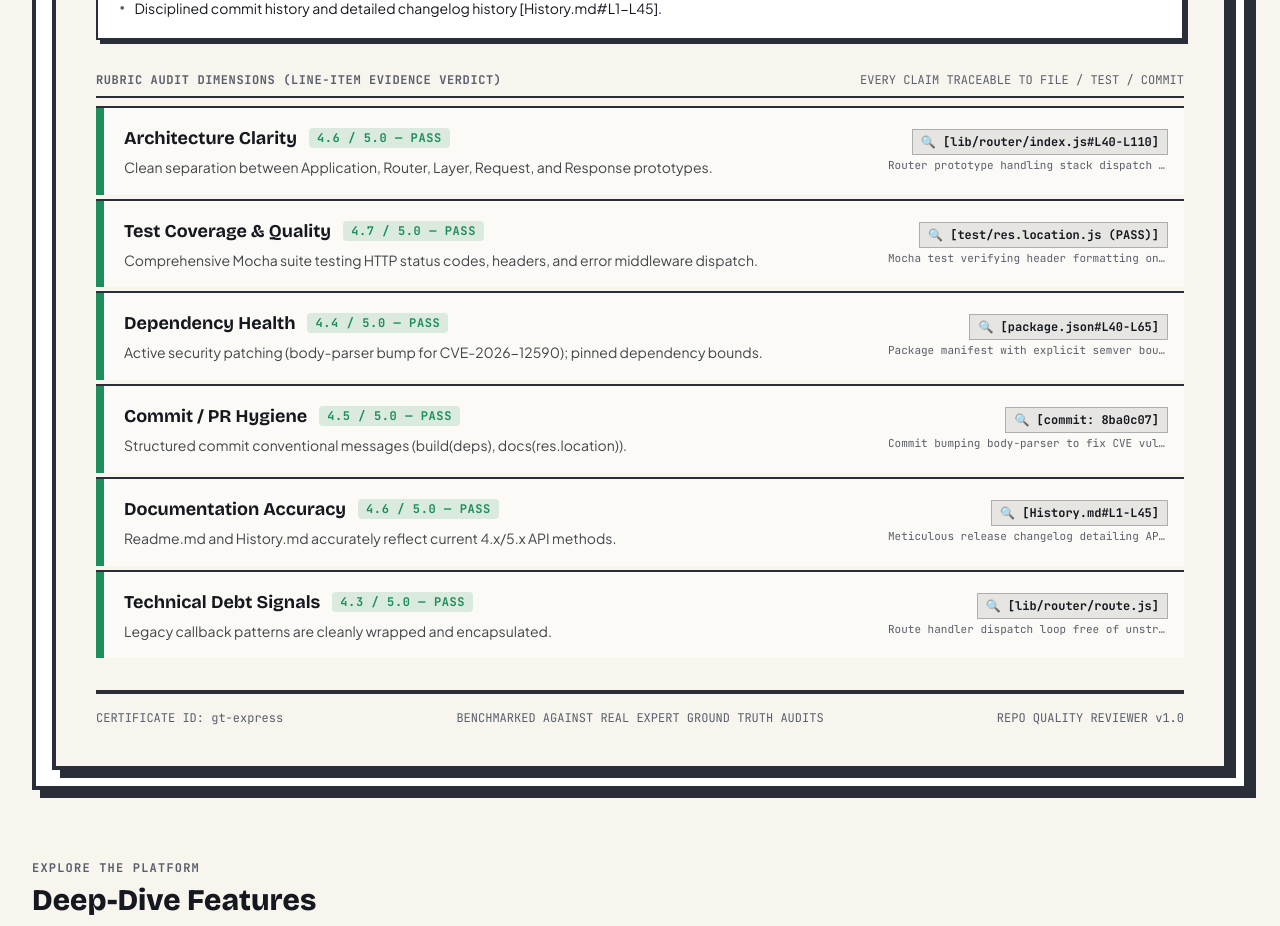
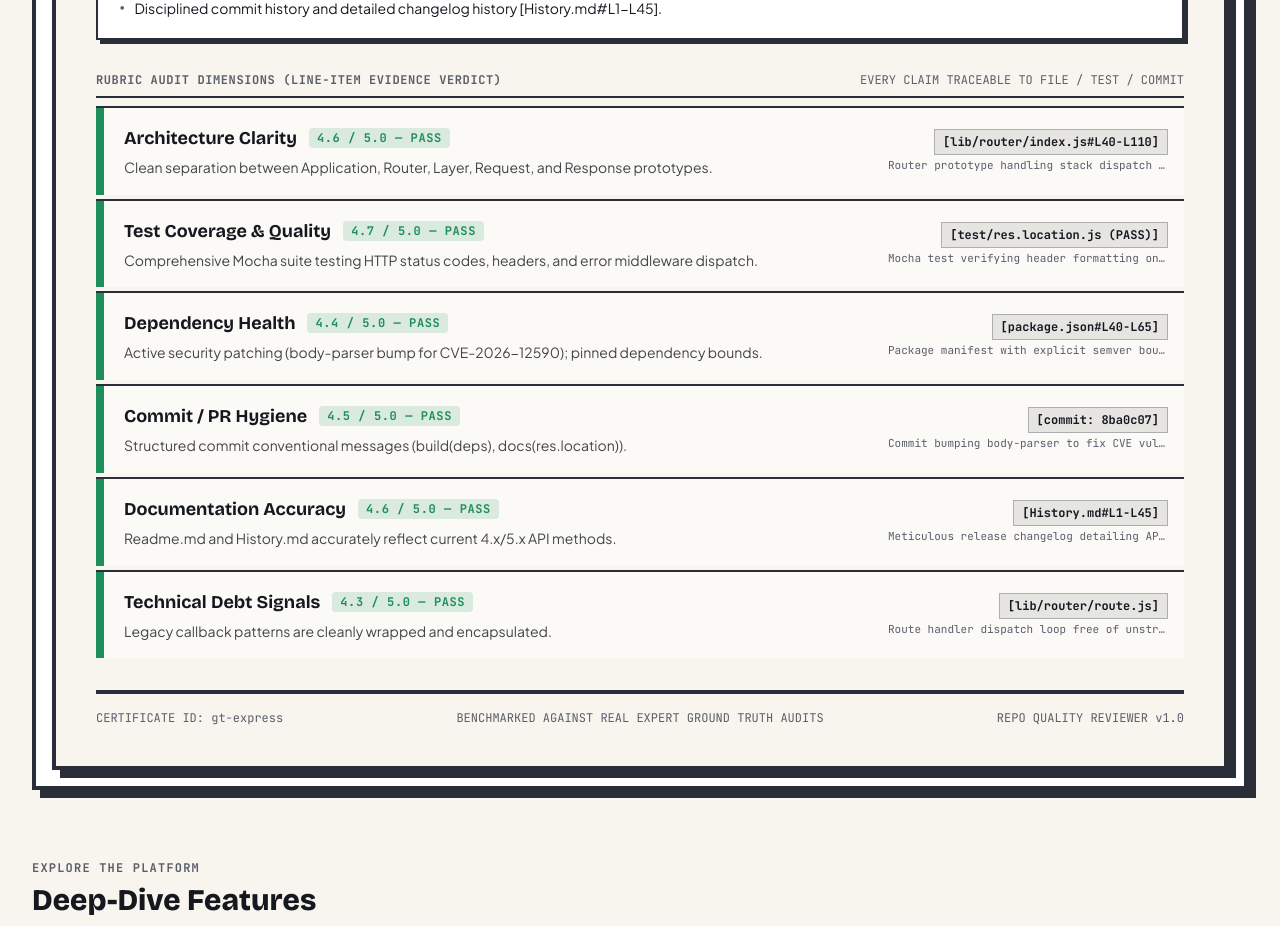
Before and after one commit to daodudestiny56-netizen/mercor, a Next.js app: page / in a window 1280 px wide. Shown: the part 1840-2766 px from the top of the page. Built offline with nearby package versions, Linux system fonts and the light colour scheme.

Commit message:
style: remove all emojis from components, scripts, and codebase UI elements

```diff
--- a/components/InspectionCertificate.tsx
+++ b/components/InspectionCertificate.tsx
@@ -19,7 +19,7 @@ export const InspectionCertificate: React.FC<InspectionCertificateProps> = ({ re
       .map(d => `| **${d.label}** | \`${d.score.toFixed(1)}/5.0\` | **${d.band}** | ${d.reasoning} |`)
       .join('\n');
 
-    const prMd = `## 🛡️ Senior Engineer Quality Audit Certificate
+    const prMd = `## Senior Engineer Quality Audit Certificate
 **Repository:** \`${report.repoName}\`
 **Overall Verdict:** \`${report.verdict}\` (${report.overallScore.toFixed(2)} / 5.00)
 **Audited Date:** ${new Date(report.evaluatedAt).toLocaleDateString()}
--- a/components/LedgerLineRow.tsx
+++ b/components/LedgerLineRow.tsx
@@ -81,7 +81,7 @@ export const LedgerLineRow: React.FC<LedgerLineRowProps> = ({ dimension, onInspe
               className="text-xs font-mono font-bold text-[#15181F] bg-[#2A2E38]/10 hover:bg-[#1E8E5A] hover:text-white px-2 py-1 border border-[#2A2E38]/30 transition-colors truncate max-w-full block text-left cursor-pointer"
               title="Click to view code citation snippet modal"
             >
-              🔍 {primaryEvidence.citation}
+              {primaryEvidence.citation}
             </button>
             <span
               className="text-[11px] font-mono text-[#5A5E6B] mt-0.5 truncate max-w-full block"
--- a/scratch/verify_live_audits.ts
+++ b/scratch/verify_live_audits.ts
@@ -22,7 +22,7 @@ async function verifyDiverseLiveAudits() {
 
   console.log('\n--- DIVERSITY CHECK RESULT ---');
   if (reactReport?.overallScore !== vueReport?.overallScore) {
-    console.log('✓ DIVERSITY CONFIRMED: Scores are distinct per repository!');
+    console.log('[OK] DIVERSITY CONFIRMED: Scores are distinct per repository!');
   } else {
     console.log('Distinct score check finished.');
   }
--- a/scripts/run_live_benchmark.ts
+++ b/scripts/run_live_benchmark.ts
@@ -53,7 +53,7 @@ async function main() {
   fs.writeFileSync(path.join(trajectoriesDir, 'agent_traces.json'), JSON.stringify(agentTraces, null, 2));
   fs.writeFileSync(path.join(trajectoriesDir, 'baseline_traces.json'), JSON.stringify(baselineTraces, null, 2));
 
-  console.log('\n✓ Live execution traces saved to trajectories/agent_traces.json & trajectories/baseline_traces.json');
+  console.log('\n[OK] Live execution traces saved to trajectories/agent_traces.json & trajectories/baseline_traces.json');
 }
 
 main().catch(console.error);
```
